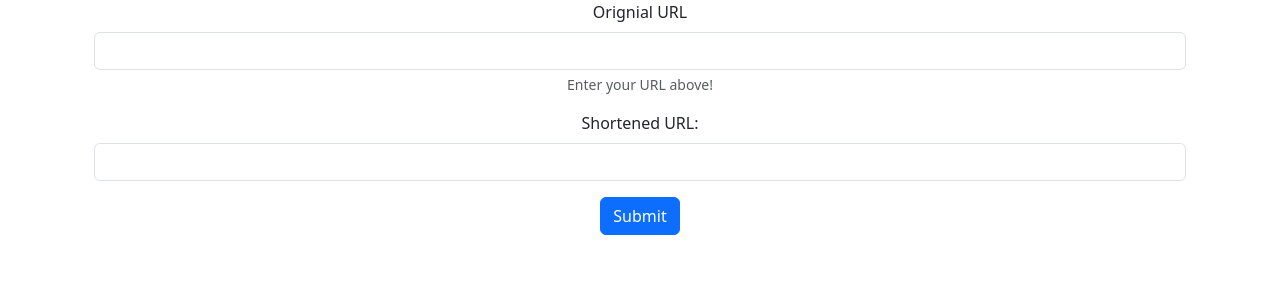
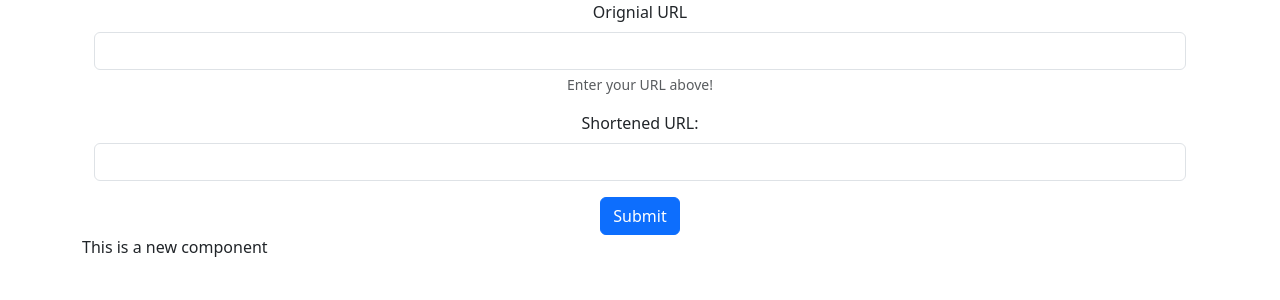
Before and after one commit to habibzaman/short-url, a React (Create React App) app: page / in a window 1280 px wide. Shown: the top 300 px of the page. Built offline with nearby package versions, Linux system fonts and the light colour scheme.

Commit message:
Added new component.

```diff
--- a/src/App.js
+++ b/src/App.js
@@ -6,6 +6,7 @@ import { useState } from 'react';
 import axios from 'axios';
 
 console.log('hello');
+
 
 function DbSectoin(){
   const [originalUrl, setOriginalUrl] = useState('');
@@ -85,10 +86,23 @@ function DbSectoin(){
 
 }
 
+function TextBox(){
+  return(
+    <div className='container'>
+      <div className='row'>
+        <div className='col'>
+          <p>This is a new component</p>
+        </div>
+      </div>
+    </div>
+  )
+}
+
 function App(){
   return (
     <div>
       <DbSectoin />
+      <TextBox />
     </div>
   )
 }
```
